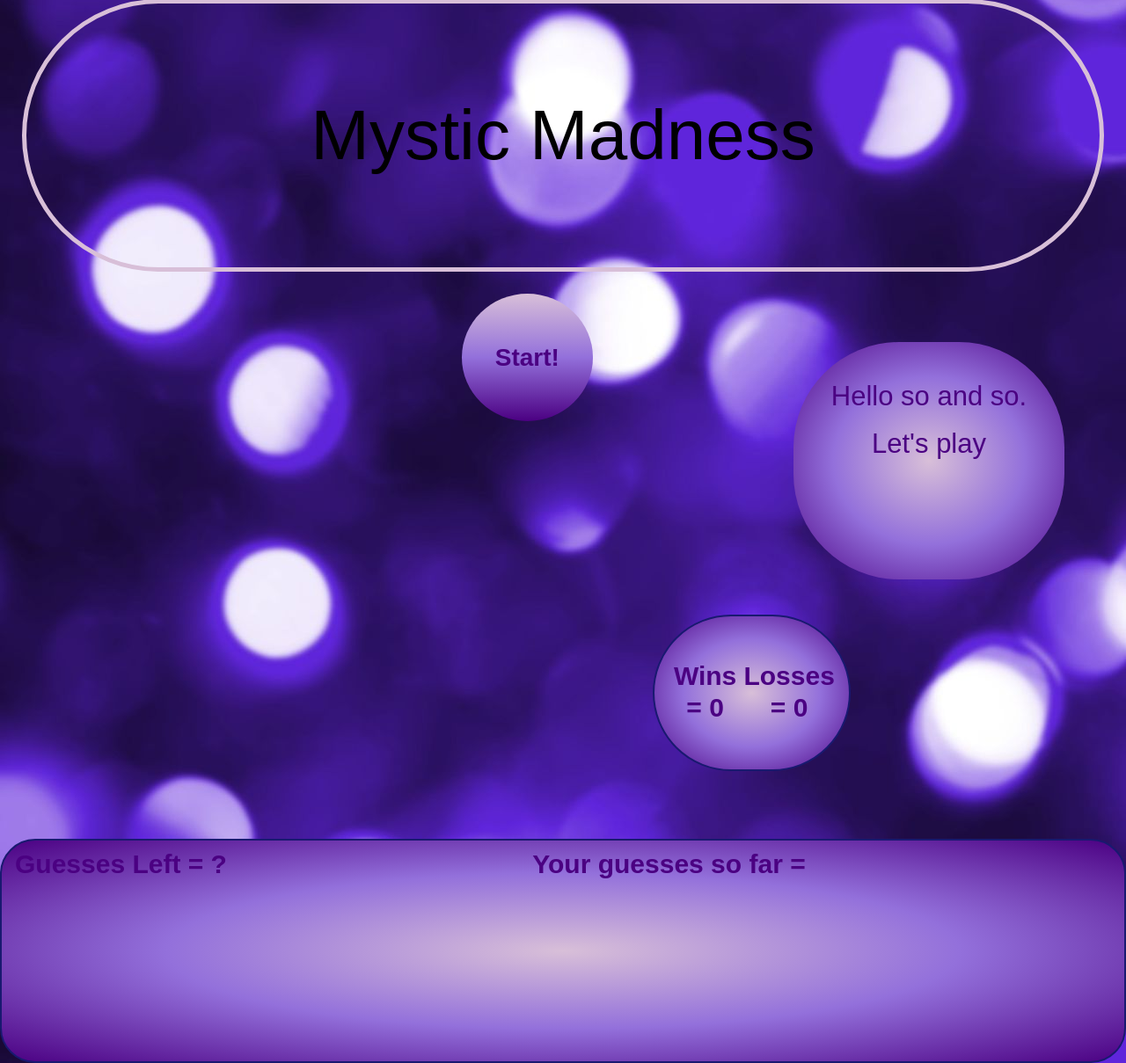
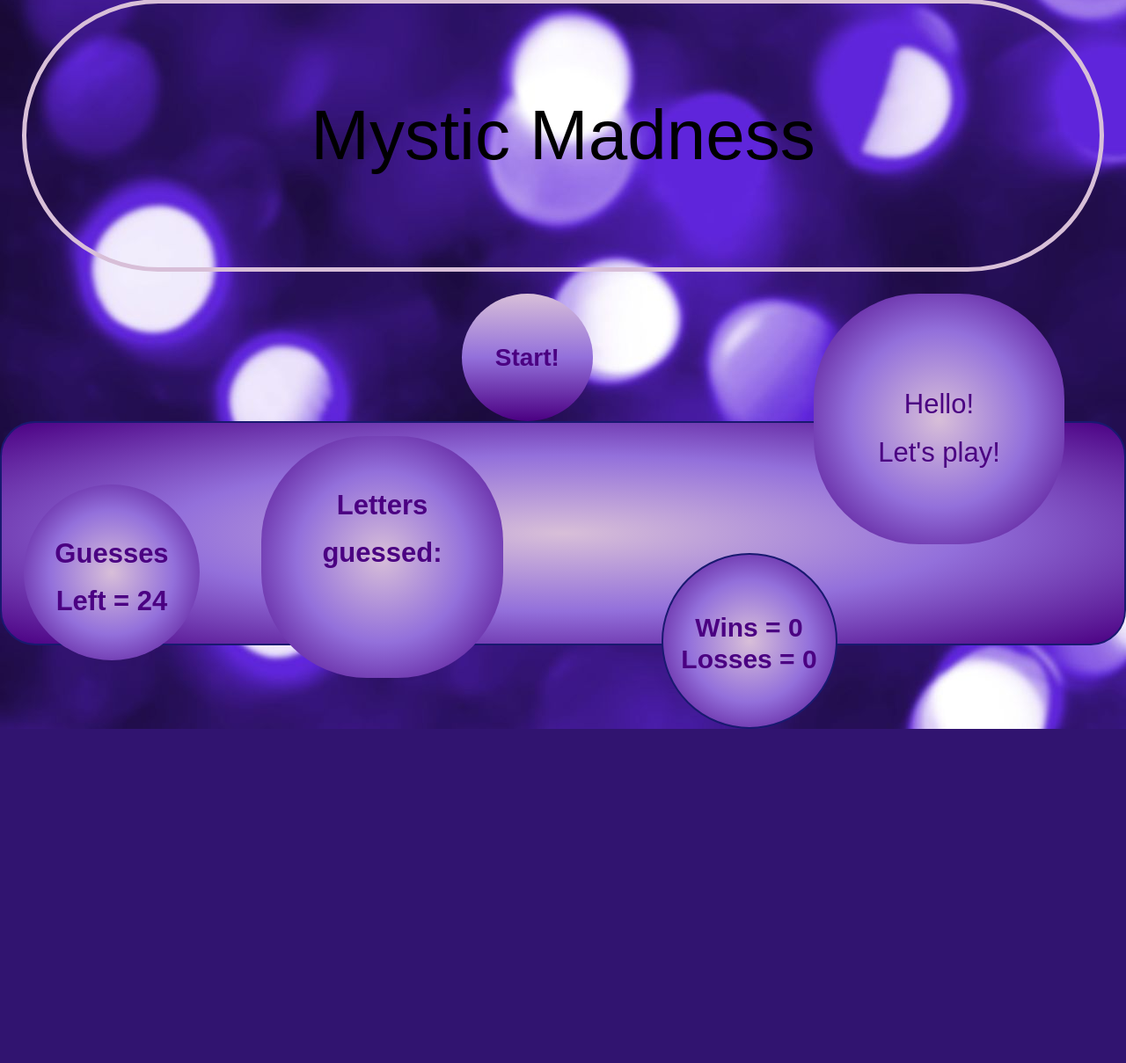
Before and after one commit to ABitOfKylie/PsychicGame, a PHP site: page / in a window 1280 px wide. Shown: the part 26-1235 px from the top of the page at 88% size. After the commit the page ends 855 px from the top, so only its background shows below. Run offline with PHP 8.4, Linux system fonts and the light colour scheme; some libraries are stand-ins or nearby versions.

Commit message:
adjusted end game and reset. animation of wins/losses remains

```diff
--- a/assets/css/style.css
+++ b/assets/css/style.css
@@ -77,14 +77,14 @@ button:active{
 	font-size:31px;
 	font-family:fantasy;
 	color:indigo;
-	width:308px;
-	height:270px;
+	width:285px;
+	height:285px;
 	line-height: 175%;
 	border: 5px midnightblue;
 	background: radial-gradient(thistle,mediumpurple,indigo);
-	padding:35px 10px;
+	padding:45px 10px;
 	max-width:45%;
-	margin:55px 70px 10px 10px;
+	margin:0px 70px 10px 10px;
 	text-align:center;
 	border-radius:120px;
 	float:right;
@@ -98,18 +98,19 @@ button:active{
 	font-weight:bold;
 	font-color:indigo;
 	line-height: 120%;
-	width:225px;
-	height:178px;
-	max-width:45%;
-	padding:50px 15px 15px 15px;
-	margin:30px;
-	margin-left:58%;
-	margin-bottom: 6%;
+	width:200px;
+	height:200px;
+	/*max-width:45%;*/
+	padding:65px 15px 15px 15px;
+	/*margin:30px;*/
+	margin-right:25%;
+	/*margin-bottom: 6%;*/
 	border:2px solid midnightblue;
 	background: radial-gradient(thistle,mediumpurple,indigo);
 	border-radius:157px;
 	text-align: center;
-	display:inline-flex;
+	float:right;
+	/*display:inline-flex;*/
 
 }
 
@@ -128,20 +129,45 @@ button:active{
 	font-color:white;
 }*/
 #grem {
+	font-size:31px;
+	font-family:fantasy;
+	color:indigo;
+	width:200px;
+	height:200px;
+	line-height: 175%;
+	border: 5px midnightblue;
+	background: radial-gradient(thistle,mediumpurple,indigo);
+	padding:52px 10px;
+	max-width:45%;
+	margin:55px 70px 10px 10px;
+	text-align:center;
+	border-radius:120px;
+	float:left;
+}
+#gcount{
+	font-size:31px;
+	font-family:fantasy;
+	color:indigo;
+	width:275px;
+	height:275px;
+	line-height: 175%;
+	border: 5px midnightblue;
+	background: radial-gradient(thistle,mediumpurple,indigo);
+	padding:52px 10px;
+	max-width:45%;
+	/*margin:55px 70px 10px 10px;*/
+	text-align:center;
+	border-radius:120px;
+	float:left;
+	word-wrap: break-word;
+
+}
+#test {
 	font-size:30px;
 	font-weight:bold;
 	font-color:white;
-	float:left;
-}
-#gcount{
-	font-size:30px;
-	font-weight:bold;
-	font-color:white;
-}#test {
-	font-size:30px;
-	font-weight:bold;
-	font-color:white;
-	float:right;
+	line-height: 75px;
+	/*float:right;*/
 
 }
 
@@ -160,3 +186,35 @@ button:active{
 
 
 }
+/*using css keyframes for rotation and color change animation
+need to research the before: after: win
+.results {
+    width: 100px;
+    height: 100px;
+    background-color: red;
+    position: relative;
+    -webkit-animation-name: example;
+    -webkit-animation-duration: 4s;
+    -webkit-animation-iteration-count: 3;
+    animation-name: example;
+    animation-duration: 4s;
+    animation-iteration-count: 3;
+}
+
+Safari 4.0 - 8.0
+@-webkit-keyframes example {
+    0%   {background-color:red; left:0px; top:0px;}
+    25%  {background-color:yellow; left:200px; top:0px;}
+    50%  {background-color:blue; left:200px; top:200px;}
+    75%  {background-color:green; left:0px; top:200px;}
+    100% {background-color:red; left:0px; top:0px;}
+}
+
+Standard syntax
+@keyframes example {
+    0%   {background-color:red; left:0px; top:0px;}
+    25%  {background-color:yellow; left:200px; top:0px;}
+    50%  {background-color:blue; left:200px; top:200px;}
+    75%  {background-color:green; left:0px; top:200px;}
+    100% {background-color:red; left:0px; top:0px;}
+/*}*/
--- a/assets/javascript/game.js
+++ b/assets/javascript/game.js
@@ -1,120 +1,107 @@
-
 		var wins = 0;
 		var loss = 0;
 		var grem = 24; // alphabet 26 -2 starting point 4 guesses
-		var userGuessed=[];
-		var gcount=0;
-		var response =["Ahhhh -- too bad. Try again!","You need to meditate.", "Breathe deeply, and focus.", "Channel the letter gods.", "Feeling frustrated means you're expanding your knowledge","You almost got it right, should've gone with your first choice.", "Believe in yourself."];
+		var userGuessed = [];
+		var gcount = 0;
+		var response = ["Ahhhh -- too bad. Try again!", "You need to meditate.", "Breathe deeply, and focus.", "Channel the letter gods.", "Feeling frustrated means you're expanding your knowledge", "You almost got it right, should've gone with your first choice.", "Believe in yourself."];
 		var lettersOnly = /[a-zA-Z]/;
+		var name = "";
+		var compChoice = null;
 
 
 		var letters = ["a", "b", "c", "d", "e", "f", "g", "h", "i", "j", "k", "l", "m", "n", "o", "p", "q", "r", "s", "t", "u", "v", "w", "x", "y", "z"];
-		var compChoice = letters[Math.floor(Math.random()*letters.length)];
-		console.log(compChoice);
+		// var compChoice = letters[Math.floor(Math.random()*letters.length)];
 
 
-		function inviteFunction(){
-			var yesplay = confirm("Would you like to play\ Mystic Mumbo?");
-			var name = prompt("What is your name?");
+		var updateCompChoice = function() {
+		    // Get a random CompChoice letter and assign it based on a random generator
+		    this.compChoice = this.letters[Math.floor(Math.random() * this.letters.length)];
+		    console.log("Computer's Choice has been updated." + compChoice);
+
+		}
+
+		function inviteFunction() {
+		    var yesplay = confirm("Would you like to play\ Mystic Madness?");
+		    name = prompt("What is your name?");
 
 		    if (name != "") {
-				document.getElementById("greeting").innerHTML = "Hello " + name + "! " + "Let's play!";
+		        document.getElementById("greeting").innerHTML = "<br />" + "Hello " + name.toUpperCase() + "! " + "<br />" + "Let's play!";
 		        alert("Ok, Let's get started! Choose a letter by clicking the letter on the keyboard.");
-			} else{
+		        updateCompChoice();
+		        console.log("Computer has chosen:" +compChoice);
+		        document.getElementById("grem").innerHTML = "Guesses left= " + (grem);
+
+		        document.getElementById("test").innerHTML = "Hello " + name.toUpperCase() + "! " + "<br />" + "Please choose a letter.";
+
+
+		    } else {
 		        alert("No name -Sayonara");
 		    }
 		};
 
-		// function newCompChoice(){
-		// 	var compChoice = letters[Math.floor(Math.random()*letters.length)];
-		// 	console.log(compChoice);
-		// 	return compChoice;
-
-		// }
-
-		function randomResp(){
+		function randomResp() {
 		    return response[Math.floor(Math.random() * response.length)];
 
 		};
 
+		var reset = function() {
+		    // name= "";
+		    userGuessed = [];
+		    grem = 24;
+		    gcount = 0;
+		    updateCompChoice();
+		    console.log("The game has been reset. New CompChoice is:" + compChoice);
+		    document.getElementById("test").innerHTML = "Now, I'm thinking of a new letter. Press any key to start a new game";
 
-		function reset(){
-				userGuessed =[];
-				grem = 24;
-				gcount=0;
-				// newCompChoice();
 
 		};
 
-
-
-
-		document.onkeydown=function(event){
-			if((event.keyCode) <65 || (event.keyCode) >122){
-			alert("Please choose a letter from A to Z.");
-		}
-
+		document.onkeydown = function(event) {
 
 		    var userChoice = String.fromCharCode(event.keyCode).toLowerCase();
-
- 	// 		if(lettersOnly.test(userChoice)=false){
-		// 	alert("Please choose a letter from A to Z.");
-		// }
-
-
-			if (userGuessed.includes(userChoice)){
+		    console.log("The user chose:" + userChoice)
+		    if (userGuessed.includes(userChoice)) {
 		        alert("You already guessed that letter");
-			}
-
-
-		 else if(userChoice != compChoice && grem>2) {
+		    } else if (userChoice != compChoice && grem > 1) {
 
 		        userGuessed.push(userChoice);
 		        userGuessed.sort();
 		        grem--
 		        //random messages
-		 		document.getElementById("greeting").innerHTML =randomResp();
-		 		document.getElementById("grem").innerHTML =grem;
-		 		document.getElementById("gcount").innerHTML ="You guessed: " +[userGuessed];
-		 		document.getElementById("loss").innerHTML ="Losses: " +loss;
-		 		document.getElementById("test").innerHTML =randomResp();
+		        document.getElementById("greeting").innerHTML = randomResp();
+		        document.getElementById("grem").innerHTML = "Guesses left= " + grem;
+		        document.getElementById("gcount").innerHTML = "You guessed: " + "<br />" + [userGuessed];
+		        document.getElementById("loss").innerHTML = "Losses: " + loss;
+		        document.getElementById("test").innerHTML = randomResp();
 
-		 	}
+
 		    // player loses
-		 	else if (userChoice != compChoice && grem<3){
+		    } else if (userChoice != compChoice && grem <= 1) {
 		        loss++
-		 		document.getElementById("greeting").innerHTML = "Oh no! "+ name + "You lost  Try Again";
-		 		document.getElementById("gcount").innerHTML ="You blew it!";
-				console.log("The player just lost");
+		        alert("Dagnammit! You lost!");
+		        console.log("The player just lost" + "Number of losses" + loss);
+
+		        document.getElementById("greeting").innerHTML = "Oh no! " + "<br />" + name + "<br />" + "You lost" + "<br />" +  "Try Again!";
+		        document.getElementById("gcount").innerHTML = "You blew it!";
+		        document.getElementById("loss").innerHTML = "Losses: " + loss;
+
+		        reset();
+		        console.log("The game has been reset");
+
 		        // reset();
 		    }
 
 		    // player wins
-		  else{
-		 	document.getElementById("greeting").innerHTML ="Congratulations" + name +"!" + "You must be psychic!";
+		    else {
+		        document.getElementById("greeting").innerHTML = "Congratulations" + "<br />" + name.toUpperCase() + "!" + "<br />" + "You must be psychic!";
 		        wins++
-		 	document.getElementById("wins").innerHTML ="Wins: "+ wins;
-		 	document.getElementById("gcount").innerHTML ="Way to go! You aced it!";
-		 	document.getElementById("test").innerHTML ="";
+		       	alert("Wowza! You won!");
+
+		        document.getElementById("wins").innerHTML = "Wins: " + wins;
+		        document.getElementById("gcount").innerHTML = "Way to go!" + "<br />" + "You aced it!";
+		        document.getElementById("test").innerHTML = "Wowza! You won!";
 
 		        console.log("The player just won");
-		 	// reset();
+		        reset();
 		    }
 		};
-
-			//location.reload(); //lose accum losses/wins
-
-/*
-
-		reset function 4 new random compChoice but made available globally
-
-		CheckingINput
-		line 55:
-			// if(userChoice =(/^[a-zA-Z]+$/)){
-			// alert("Please choose a letter from A to Z.");
-
-			// }
-			or if(userChoice !=([a-zA-Z])){
-
-
-*/
--- a/index.html
+++ b/index.html
@@ -6,8 +6,7 @@
     <meta http-equiv="X-UA-Compatible" content="IE=edge">
     <meta name="viewport" content="width=device-width, initial-scale=1">
     <link rel="stylesheet" href="https://maxcdn.bootstrapcdn.com/bootstrap/3.3.5/css/bootstrap.min.css">
-  <link rel="stylesheet" href="https://cdnjs.cloudflare.com/ajax/libs/animate.css/3.5.2/animate.min.css">
-
+    <link rel="stylesheet" href="https://cdnjs.cloudflare.com/ajax/libs/animate.css/3.5.2/animate.min.css">
     <title>Psychic</title>
     <link type="text/css" rel="stylesheet" href="assets/css/reset.css" />
     <link type="text/css" rel="stylesheet" href="assets/css/style.css" />
@@ -16,32 +15,27 @@
 <body>
     <header>
         <h1>Mystic Madness</h1>
-        <!-- <h2 id="grad">Guess <br> what letter <br> I'm thinking of!</h2> -->
-    </header>
+    </eader>
     <container>
         <section id="maincontent">
             <div>
                 <button id="startButton" onclick="inviteFunction()">Start!</button>
-                <p id="greeting">Hello so and so. Let's play</p>
+                <p id="greeting"><br> Hello! <br> Let's play!</p>
             </div>
-            <!-- <h2 id="grad">Guess what letter I'm thinking of!</h2> -->
-            <section class="results">
-                <p id="wins">Wins = 0</p>
-                <br></br>
-                <p id="loss"> Losses = 0</p>
+            <section class="guesses">
+                <div id="grem">
+                    <p>Guesses Left = 24</p>
+                </div>
+                <div id="gcount">
+                    <p>Letters
+                        <br>guessed:</p>
+                </div>
+                <p id="test" class="animated rollIn"></p>
+                <div class="results">
+                    <p id="wins">Wins = 0</p>
+                    <p id="loss"> Losses = 0</p>
+                </div>
             </section>
-        </section>
-        <!-- 	<section class="results">
-				<p id="wins">Wins = 0</p>
-				<br>
-				<p id="loss"> Losses = 0</p>
-
-
-		</section> -->
-        <section class="guesses">
-            <p id="grem">Guesses Left = ?</p>
-            <p id="gcount">Your guesses so far =</p>
-            <p id="test" class="animated rollIn"></p>
         </section>
     </container>
     <script src="assets/javascript/game.js"></script>
```
Also changed, not shown: README.md. Lines whose indentation alone changed are shown as unchanged.
